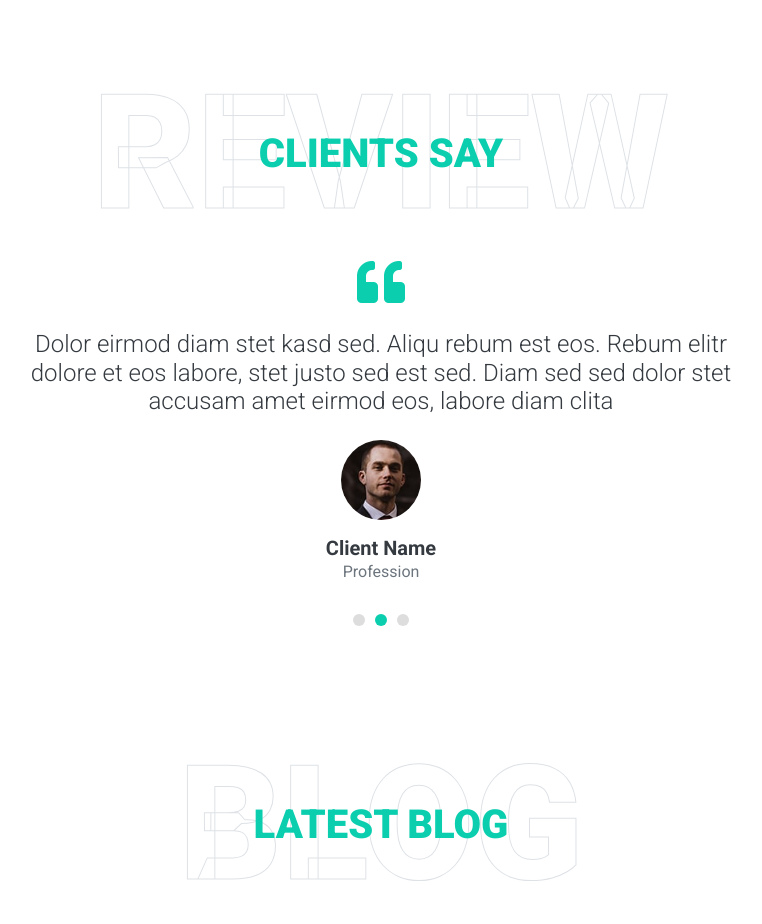
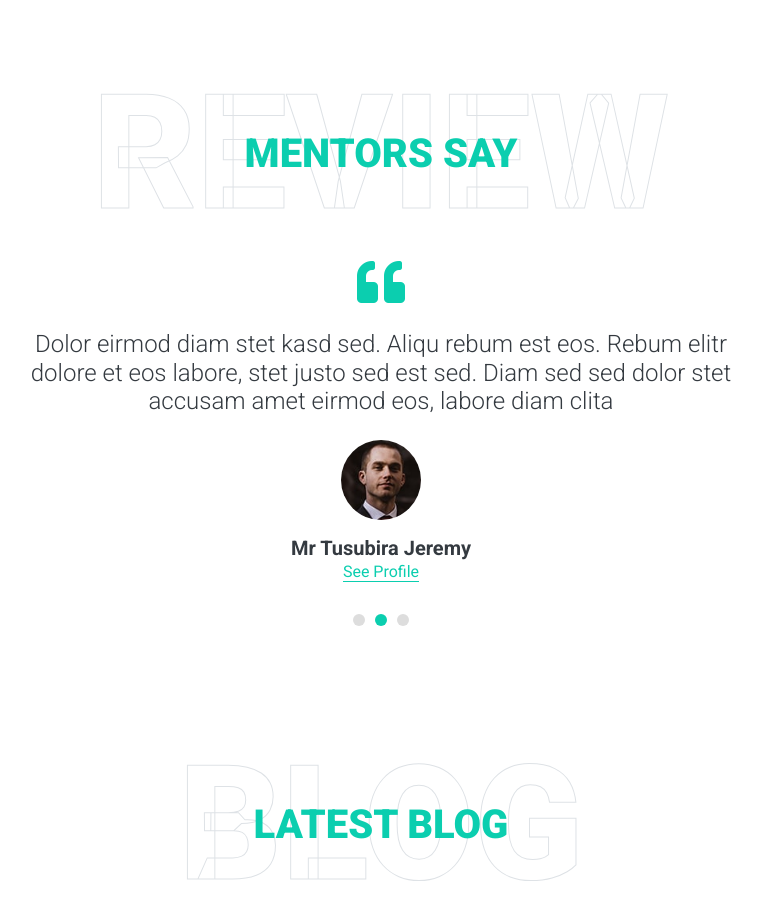
Before and after one commit to yigagilbert/personal_website, a plain HTML site: page index.html in a window 1280 px wide. Shown: the part 4980-5904 px from the top of the page, without its empty margins (259-1021 px from the left). Drawn offline with nearby package versions, Linux system fonts and the light colour scheme.

Commit message:
updates
add my mentors

```diff
--- a/index.html
+++ b/index.html
@@ -433,7 +433,7 @@
         <div class="container">
             <div class="position-relative d-flex align-items-center justify-content-center">
                 <h1 class="display-1 text-uppercase text-white" style="-webkit-text-stroke: 1px #dee2e6;">Review</h1>
-                <h1 class="position-absolute text-uppercase text-primary">Clients Say</h1>
+                <h1 class="position-absolute text-uppercase text-primary">Mentors Say</h1>
             </div>
             <div class="row justify-content-center">
                 <div class="col-lg-8">
@@ -442,22 +442,28 @@
                             <i class="fa fa-3x fa-quote-left text-primary mb-4"></i>
                             <h4 class="font-weight-light mb-4">Dolor eirmod diam stet kasd sed. Aliqu rebum est eos. Rebum elitr dolore et eos labore, stet justo sed est sed. Diam sed sed dolor stet accusam amet eirmod eos, labore diam clita</h4>
                             <img class="img-fluid rounded-circle mx-auto mb-3" src="img/testimonial-1.jpg" style="width: 80px; height: 80px;">
-                            <h5 class="font-weight-bold m-0">Client Name</h5>
-                            <span>Profession</span>
+                            <h5 class="font-weight-bold m-0">Engineer Baino</h5>
+                            <span>
+                                <a class="border-bottom border-primary text-decoration-none" href="">See Profile</a>
+                            </span>
                         </div>
                         <div class="text-center">
                             <i class="fa fa-3x fa-quote-left text-primary mb-4"></i>
                             <h4 class="font-weight-light mb-4">Dolor eirmod diam stet kasd sed. Aliqu rebum est eos. Rebum elitr dolore et eos labore, stet justo sed est sed. Diam sed sed dolor stet accusam amet eirmod eos, labore diam clita</h4>
                             <img class="img-fluid rounded-circle mx-auto mb-3" src="img/testimonial-2.jpg" style="width: 80px; height: 80px;">
-                            <h5 class="font-weight-bold m-0">Client Name</h5>
-                            <span>Profession</span>
+                            <h5 class="font-weight-bold m-0">Mr Tusubira Jeremy</h5>
+                            <span>
+                                <a class="border-bottom border-primary text-decoration-none" href="">See Profile</a>
+                            </span>
                         </div>
                         <div class="text-center">
                             <i class="fa fa-3x fa-quote-left text-primary mb-4"></i>
                             <h4 class="font-weight-light mb-4">Dolor eirmod diam stet kasd sed. Aliqu rebum est eos. Rebum elitr dolore et eos labore, stet justo sed est sed. Diam sed sed dolor stet accusam amet eirmod eos, labore diam clita</h4>
                             <img class="img-fluid rounded-circle mx-auto mb-3" src="img/testimonial-3.jpg" style="width: 80px; height: 80px;">
-                            <h5 class="font-weight-bold m-0">Client Name</h5>
-                            <span>Profession</span>
+                            <h5 class="font-weight-bold m-0">Mr Denish</h5>
+                            <span>
+                                <a class="border-bottom border-primary text-decoration-none" href="">See Profile</a>
+                            </span>
                         </div>
                     </div>
                 </div>
```
Also changed, not shown: freelancer-portfolio-template.jpg (deleted).
